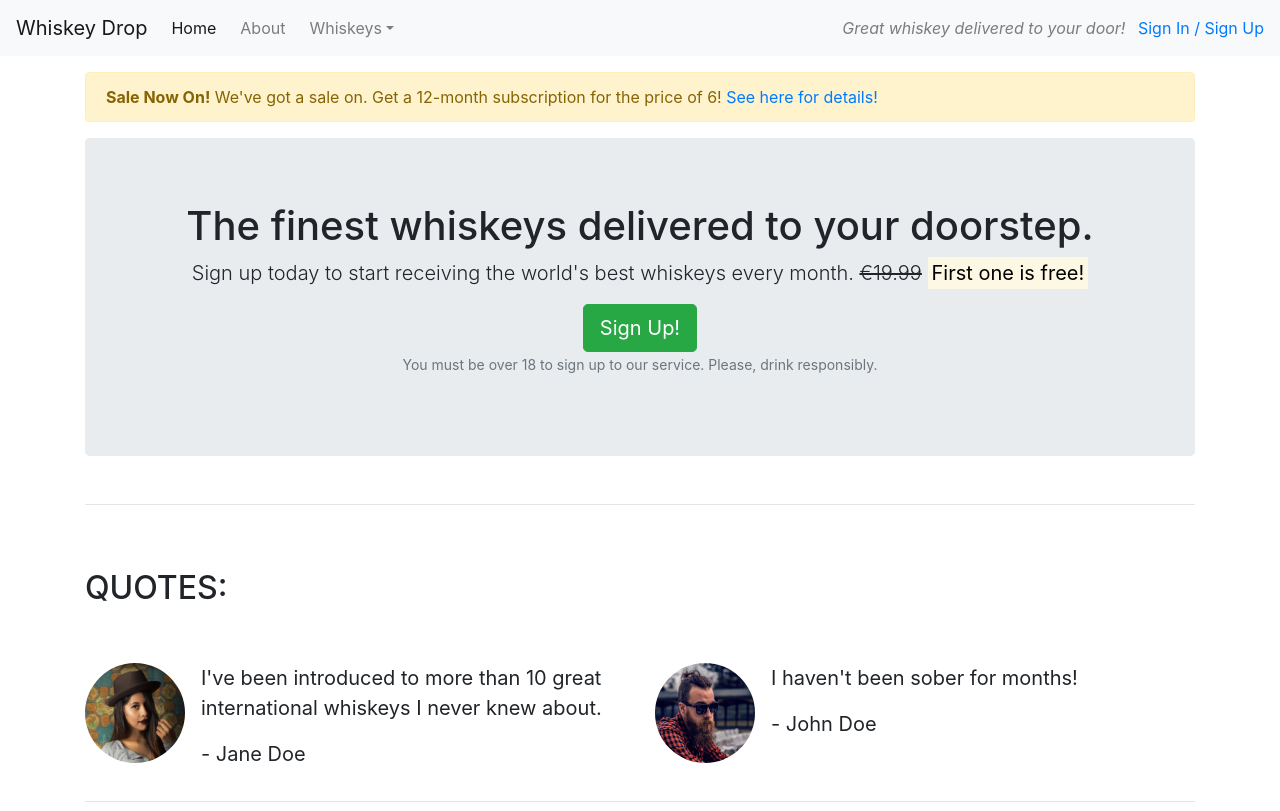
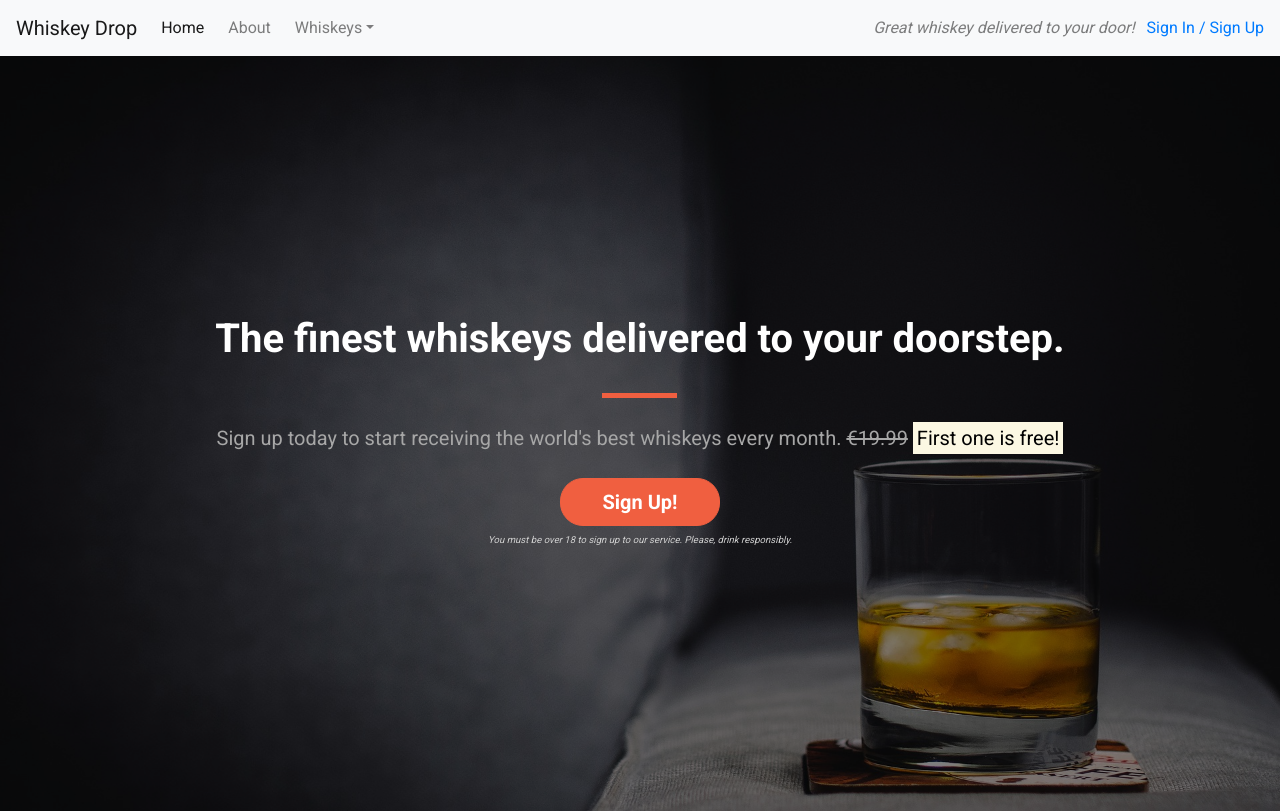
Before and after one commit to JarlathMacS/bootstrap4, a plain HTML site: page index.html in a window 1280 px wide. Shown: the top 811 px of the page. Drawn offline with nearby package versions, Linux system fonts and the light colour scheme.

Commit message:
Add content for "Updating our callout" video

```diff
--- /dev/null
+++ b/css/style.css
@@ -0,0 +1,98 @@
+body {
+    font-family: 'Roboto', sans-serif;
+}
+
+.alert-container {
+}
+
+.callout-container {
+    height: 100vh;
+
+    background: url(../images/whiskey-background.jpg) no-repeat bottom right fixed;
+    -webkit-background-size: cover;
+    -moz-background-size: cover;
+    -o-background-size: cover;
+    background-size: cover;
+
+    display: flex;
+    align-items: center;
+    justify-content: center;
+
+    position: relative;
+}
+
+.opaque-overlay {
+    position: absolute;
+    top: 0;
+    left: 0;
+    height: 100%;
+    width: 100%;
+    background-color: rgba(0, 0, 0, 0.5);
+}
+
+.quotes-container {
+}
+
+.features-container {
+}
+
+/* Block dividers */
+
+.block-divider {
+    width: 75px;
+    height: 5px;
+    border: 0;
+}
+
+.block-divider--orange {
+    background-color: #f05f40;
+}
+
+.block-divider--short {
+    width: 35px;
+}
+
+/* Jumbotron */
+
+.jumbotron {
+    background-color: transparent;
+}
+
+.jumbotron small {
+    font-size: 60%;
+    font-style: italic;
+    color: #d0d0d0;
+}
+
+.jumbotron .lead {
+    margin: 25px 0;
+    color: #a7a7a7;
+}
+
+.jumbotron-header {
+    color: white;
+    font-weight: bold;
+    margin-bottom: 30px;
+}
+
+/* Buttons */
+
+.btn--cta {
+    font-weight: bold;
+    border-radius: 23px;
+    width: 160px;
+}
+
+.btn--red {
+    color: white;
+    background-color: #f05f40;
+    border-color: #f05f40;
+}
+
+.btn--red:hover,
+.btn--red:active,
+.btn--red:focus,
+.btn--red:active:focus {
+    background-color: #df4929;
+    border-color: #df4929;
+}
--- a/index.html
+++ b/index.html
@@ -5,6 +5,8 @@
         <meta name="viewport" content="width=device-width, initial-scale=1.0" />
         <title>Whiskey Drop | Taste a new whiskey every month</title>
         <link rel="stylesheet" href="https://cdn.jsdelivr.net/npm/bootstrap@4.6.2/dist/css/bootstrap.min.css" integrity="sha384-xOolHFLEh07PJGoPkLv1IbcEPTNtaed2xpHsD9ESMhqIYd0nLMwNLD69Npy4HI+N" crossorigin="anonymous" />
+        <link rel="stylesheet" href="https://fonts.googleapis.com/css?family=Roboto:400,700" />
+        <link rel="stylesheet" href="css/style.css" type="text/css" />
     </head>
     <body>
         <nav class="navbar navbar-light bg-light navbar-expand-sm">
@@ -35,7 +37,7 @@
                 <a href="/login">Sign In / Sign Up</a>
             </div>
         </nav>
-    <article class="container mt-3">
+        <!-- <div class="container alert-container">
       <div class="row d-none d-sm-block">
         <div class="col-12">
           <div class="alert alert-warning">
@@ -45,27 +47,32 @@
           </div>
         </div>
       </div>
+    </div> -->
         <!-- Callout -->
+        <div class="container-fluid callout-container">
+            <div class="opaque-overlay">&nbsp;</div>
             <div class="row">
                 <div class="col-12">
                     <section class="callout jumbotron text-center">
-            <h1>The finest whiskeys delivered to your doorstep.</h1>
+                        <h1 class="jumbotron-header">The finest whiskeys delivered to your doorstep.</h1>
+                        <hr class="block-divider block-divider--orange" />
                         <p class="lead">
                             Sign up today to start receiving the world's best whiskeys every month.
                             <s class="d-none d-sm-inline">€19.99</s>
                             <span class="d-inline d-sm-none"><br /></span>
                             <strong><mark>First one is free!</mark></strong>
                         </p>
-            <button class="btn btn-success btn-lg" data-toggle="modal" data-target="#signUpModal">Sign Up!</button>
+                        <button class="btn btn-lg btn--cta btn--red" data-toggle="modal" data-target="#signUpModal">Sign Up!</button>
                         <p class="text-muted">
                             <small>You must be over 18 to sign up to our service. Please, drink responsibly.</small>
                         </p>
                     </section>
                 </div>
             </div>
+        </div>
         <!-- /.callout -->
-      <hr />
         <!-- Quotes -->
+        <div class="container quotes-container">
             <section class="quotes">
                 <div class="row">
                     <div class="col-12 my-5">
@@ -102,8 +109,9 @@
                 </div>
             </section>
             <!-- /.quotes -->
-      <hr />
+        </div>
         <!-- Features -->
+        <div class="container features-container">
             <section class="features">
                 <div class="row">
                     <div class="col-12 my-5">
@@ -151,7 +159,7 @@
                 </div>
             </section>
             <!-- /.features -->
-      <hr />
+        </div>
         <!-- Favorites -->
         <section class="favorites">
             <h2 class="text-uppercase">Monthly favorites:</h2>
@@ -193,7 +201,6 @@
             </table>
         </section>
         <!-- /.favorites -->
-    </article>
 
         <div class="modal" tabindex="-1" id="signUpModal">
             <div class="modal-dialog">
@@ -205,24 +212,22 @@
                         </button>
                     </div>
                     <div class="modal-body">
-
                         <form>
                             <div class="form-group">
                                 <label for="exampleInputEmail1">Email address</label>
-                <input type="email" class="form-control" id="exampleInputEmail1" aria-describedby="emailHelp">
+                                <input type="email" class="form-control" id="exampleInputEmail1" aria-describedby="emailHelp" />
                                 <small id="emailHelp" class="form-text text-muted">We'll never share your email with anyone else.</small>
                             </div>
                             <div class="form-group">
                                 <label for="password">Password</label>
-                <input type="password" class="form-control" id="password" placeholder="Password">
+                                <input type="password" class="form-control" id="password" placeholder="Password" />
                             </div>
                             <div class="form-group">
                                 <label for="repeatPassword">Repeat Password</label>
-                <input type="password" class="form-control" id="repeatPassword" placeholder="Repeat Password">
+                                <input type="password" class="form-control" id="repeatPassword" placeholder="Repeat Password" />
                             </div>
                             <button type="submit" class="btn btn-success">Submit</button>
                         </form>
-
                     </div>
                 </div>
             </div>
```
Also changed, not shown: images/whiskey-background.jpg (added). Lines whose indentation alone changed are shown as unchanged.
